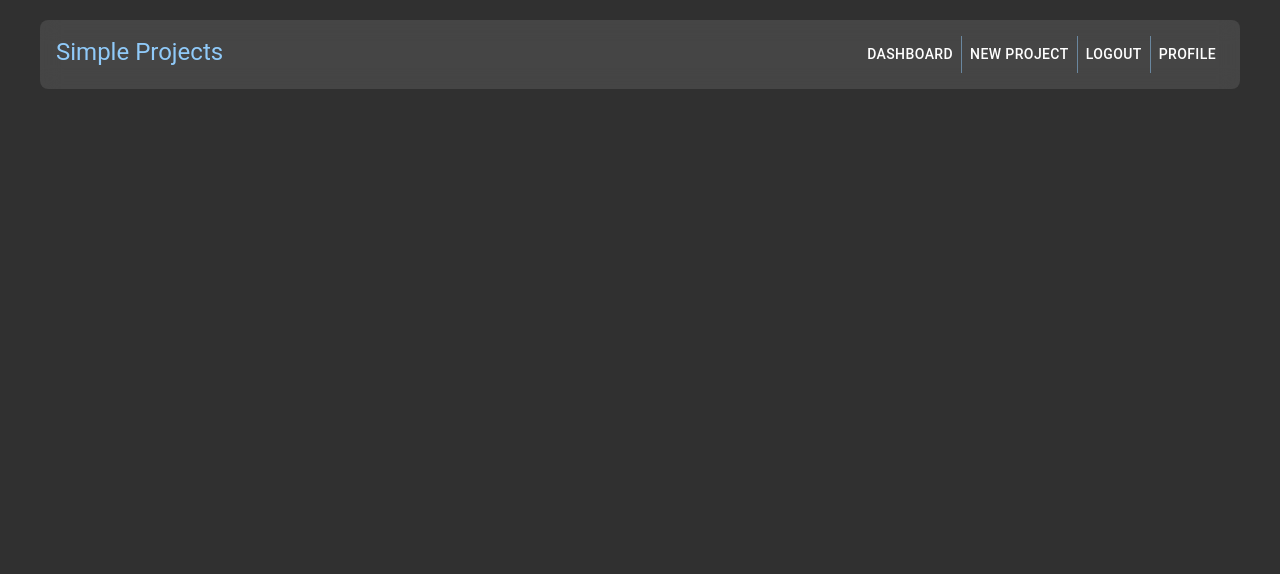
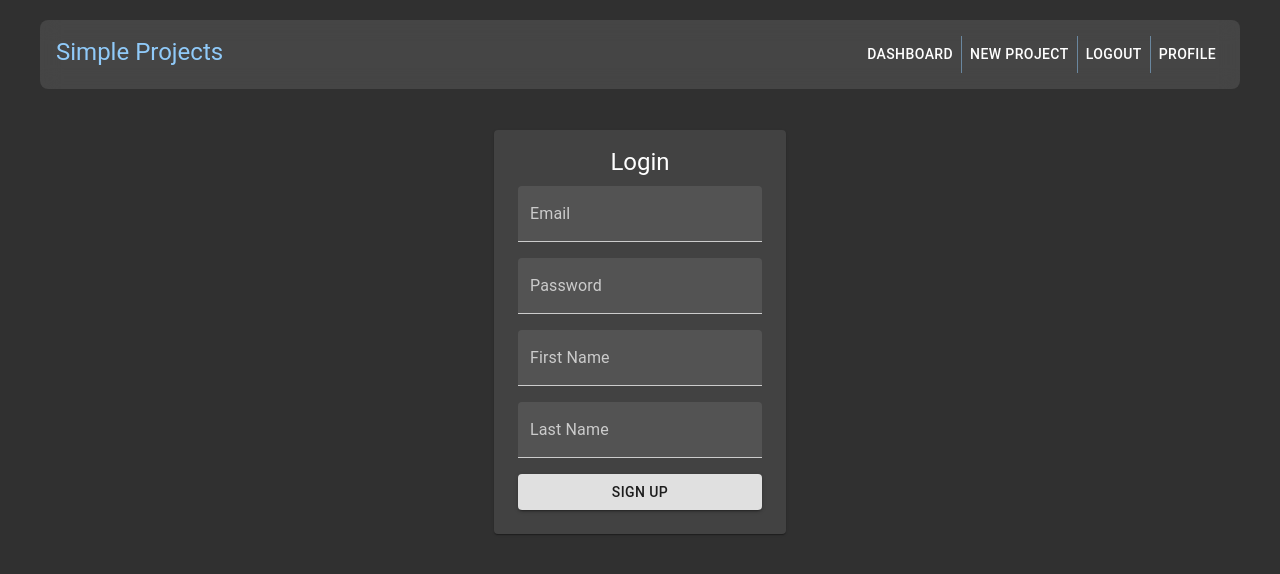
Before and after one commit to pstringe/Simple-Project-Managment-App, a React (Create React App) app: page /signup in a window 1280 px wide. Shown: the top 574 px of the page. Built offline with nearby package versions, Linux system fonts and the light colour scheme.

Commit message:
created signup component, adjusted login componenet

```diff
--- a/src/App.js
+++ b/src/App.js
@@ -8,7 +8,7 @@ import Dashboard from './Components/Dashboard/Dashboard';
 import ProjectDetails from './Components/Project/ProjectDetails';
 import ProjectSummary from './Components/Project/ProjectSummary';
 import Login from './Components/Auth/Login';
-
+import Signup from './Components/Auth/Signup';
 const theme = createMuiTheme({
     palette: {
       type: 'dark',
@@ -42,7 +42,7 @@ const routes = [
   {name: 'Logout', path: '/logout', component: null, auth: true, show:true},
   {name: 'Profile', path: '/profile', component: null, auth: true, show:true},
   {name: 'Login', path: '/login', component: <Login/>, auth: false, show:true},
-  {name: 'Signup', path: '/signup', component: null, auth: false, show:true},
+  {name: 'Signup', path: '/signup', component: <Signup/>, auth: false, show:true},
 ];
 
 function App() {
--- a/src/Components/Auth/Login.js
+++ b/src/Components/Auth/Login.js
@@ -29,8 +29,8 @@ const Login = () => {
                 <form>
                     <Typography className={classes.heading} variant='h5'>Login</Typography>
                     <Grid container direction='column'>
-                        <Input className={classes.input} variant='filled' value={email} lable='email' onChange={(e)=>{setEmail(e.target.value)}}/>
-                        <Input className={classes.input} variant='filled' value={password} lable='password' onChange={(e)=>{setPassword(e.target.value)}}/>
+                        <Input className={classes.input} variant='filled' value={email} label='email' onChange={(e)=>{setEmail(e.target.value)}}/>
+                        <Input className={classes.input} variant='filled' value={password} label='password' onChange={(e)=>{setPassword(e.target.value)}}/>
                         <Button className={classes.input} variant='contained' onClick={submit}>Login</Button>
                     </Grid>
                 </form>
--- a/src/Components/Auth/Signup.js
+++ b/src/Components/Auth/Signup.js
@@ -0,0 +1,46 @@
+import {useState} from 'react';
+import {Input, Typography, Grid, Card, Button, TextField } from "@material-ui/core"
+import {makeStyles} from '@material-ui/core/styles';
+
+const useStyles = makeStyles({
+    root: {
+        padding: 16,
+    },
+    input: {
+        margin: 8
+    },
+    heading: {
+        textAlign: 'center'
+    }
+});
+
+const Signup = () => {
+    const [email, setEmail] = useState('');
+    const [password, setPassword] = useState('');
+    const [firstName, setFirstName] = useState('');
+    const [lastName, setLastName] = useState('');
+    const classes = useStyles();
+
+    const submit = () => {
+        console.log('submit clicked email:',email);
+    }
+
+    return (
+        <Grid container justify='center'>
+            <Card className={classes.root}>
+                <form>
+                    <Typography className={classes.heading} variant='h5'>Login</Typography>
+                    <Grid container direction='column'>
+                        <TextField className={classes.input} variant='filled' value={email} label='Email' onChange={(e)=>{setEmail(e.target.value)}}/>
+                        <TextField className={classes.input} variant='filled' value={password} label='Password' onChange={(e)=>{setPassword(e.target.value)}}/>
+                        <TextField className={classes.input} variant='filled' value={firstName} label='First Name' onChange={(e)=>{setFirstName(e.target.value)}}/>
+                        <TextField className={classes.input} variant='filled' value={lastName} label='Last Name' onChange={(e)=>{setLastName(e.target.value)}}/>
+                        <Button className={classes.input} variant='contained' onClick={submit}>Sign Up</Button>
+                    </Grid>
+                </form>
+            </Card>
+        </Grid>
+     );
+}
+
+export default Signup;
```
